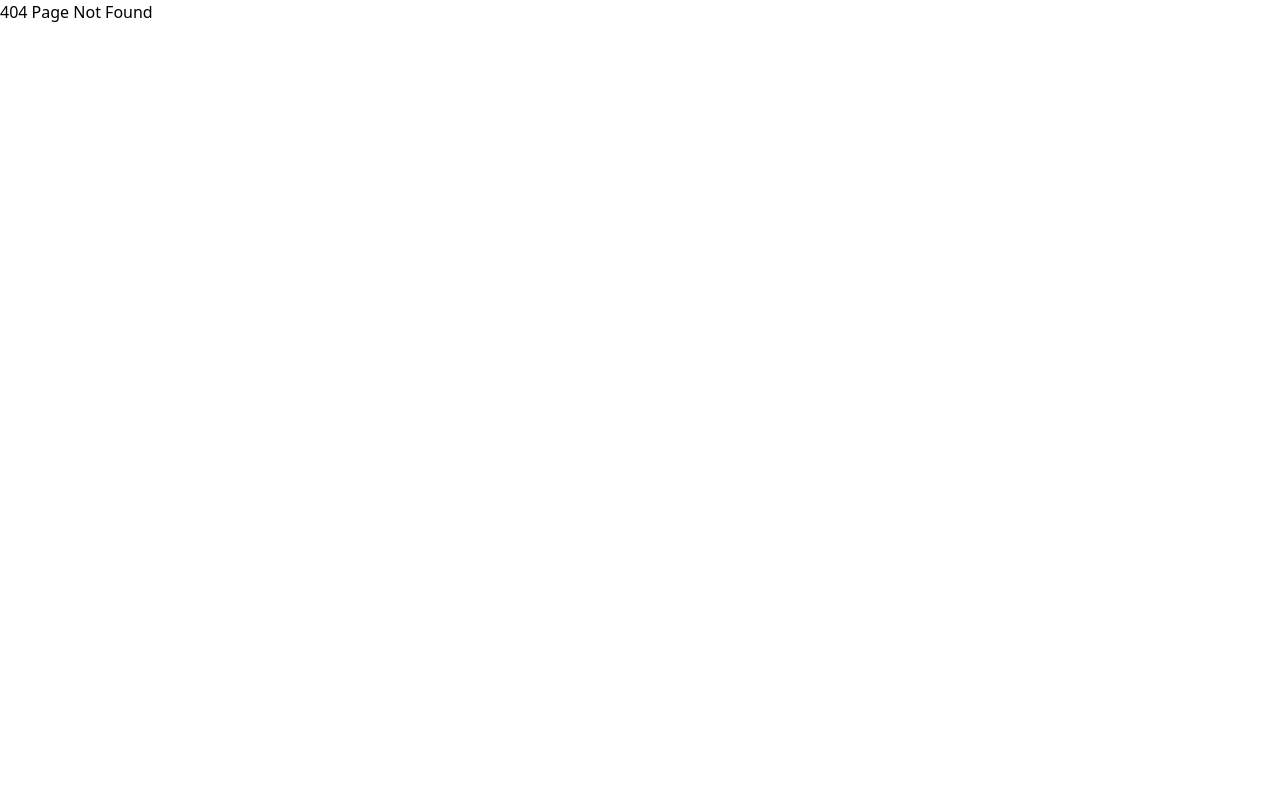
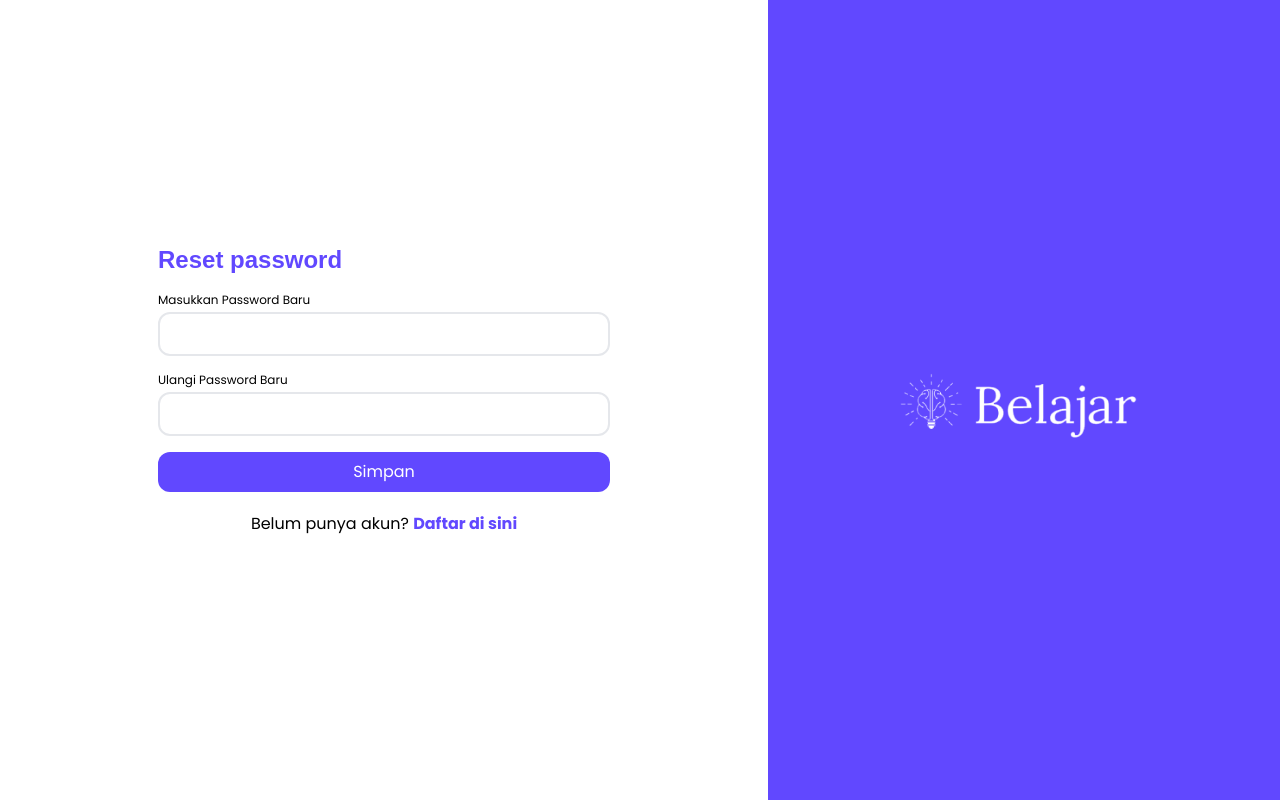
Before and after one commit to DwipayanaIsmulya/FinalProject-BinarAcademy, a React (Vite) app: page /resetpassword in a window 1280 px wide. Before the commit this address had no page. Built offline with nearby package versions, Linux system fonts and the light colour scheme.

Commit message:
add: feature resetpassword

```diff
--- a/src/App.jsx
+++ b/src/App.jsx
@@ -11,6 +11,8 @@ import NotifikasiPage from "./Pages/UserLogin/NotifikasiPage";
 import AkunPage from "./Pages/UserLogin/AkunPage";
 import PembayaranPage from "./Pages/UserLogin/PembayaranPage";
 import PembayaranDonePage from "./Pages/UserLogin/PembayaranDonePage";
+import ResetPassword from "./Pages/Reset/ResetPassword";
+
 
 function App() {
   return (
@@ -32,6 +34,7 @@ function App() {
           <Route path="akun" element={<AkunPage />} />
           <Route path="pembayaran" element={<PembayaranPage />} />
           <Route path="pembayarandone" element={<PembayaranDonePage />} />
+          <Route path="resetpassword" element={<ResetPassword/>} />
         </Routes>
       </BrowserRouter>
     </>
--- a/src/Pages/Register/Register.jsx
+++ b/src/Pages/Register/Register.jsx
@@ -9,7 +9,7 @@ const Register = () => {
         {/* Ini Kiri */}
         <div className="flex flex-initial w-[100%] sm:w-[60%]">
           <div className="flex flex-col justify-center items-center h-screen w-full">
-            <div className="flex flex-col flex w-[300px] lg:w-[452px]">
+            <div className="flex-col flex w-[300px] lg:w-[452px]">
               <div className="text-start text-2xl font-bold text-[#6148FF]" style={{ fontFamily: "sans-serif" }}>
                 Daftar
               </div>
--- /dev/null
+++ b/src/Pages/Reset/ResetPassword.jsx
@@ -0,0 +1,57 @@
+import { Link } from "react-router-dom";
+import logoImage from "../../assets/img/Register/Belajar_white2.png";
+
+const ResetPassword = () => {
+  return (
+    <>
+
+    <div className="flex sm:flex-col-2 h-screen w-full" style={{ fontFamily: "poppins" }}>
+        {/* Ini Kiri */}
+        <div className="flex flex-initial w-[100%] sm:w-[60%]">
+          <div className="flex flex-col justify-center items-center h-screen w-full">
+            <div className="flex-col flex w-[300px] lg:w-[452px]">
+              <div className="text-start text-2xl font-bold text-[#6148FF]" style={{ fontFamily: "sans-serif" }}>
+                Reset password
+              </div>
+              {/* Masukkan Password Baru */}
+              <div className="flex flex-col mt-4">
+                <div className="text-start text-xs">Masukkan Password Baru</div>
+                <input type="password" className="mt-1 p-2 w-full rounded-xl text-black border-solid border-2" placeholder="" />
+              </div>
+              {/*Ulangi Password Baru*/}
+              <div className="flex flex-col mt-4">
+                <div className="text-start text-xs">Ulangi Password Baru</div>
+                <input type="password" className="mt-1 p-2 w-full rounded-xl text-black border-solid border-2" placeholder="" />
+              </div>
+              {/* simpan */}
+              <div className="flex flex-col mt-4">
+                <button className="bg-[#6148FF] text-white rounded-xl p-2">Simpan</button>
+              </div>
+            </div>
+            <div className="flex m-5 text-black">
+              <span>Belum punya akun?&nbsp;</span>
+              <Link
+                to="/Register"
+                className="font-bold"
+                style={{
+                  textDecoration: "none",
+                  color: "#6148FF",
+                }}
+              >
+                Daftar di sini
+              </Link>
+            </div>
+          </div>
+        </div>
+        {/* Ini Kanan */}
+        <div className="collapse bg-[#6148FF] flex-initial w-[0%] sm:visible sm:w-[40%]">
+          <div className="flex justify-center items-center text-white w-full h-screen">
+            <img className="w-[60%]" src={logoImage} alt="" />
+          </div>
+        </div>
+      </div>
+      </>
+  );
+};
+
+export default ResetPassword ;
```
